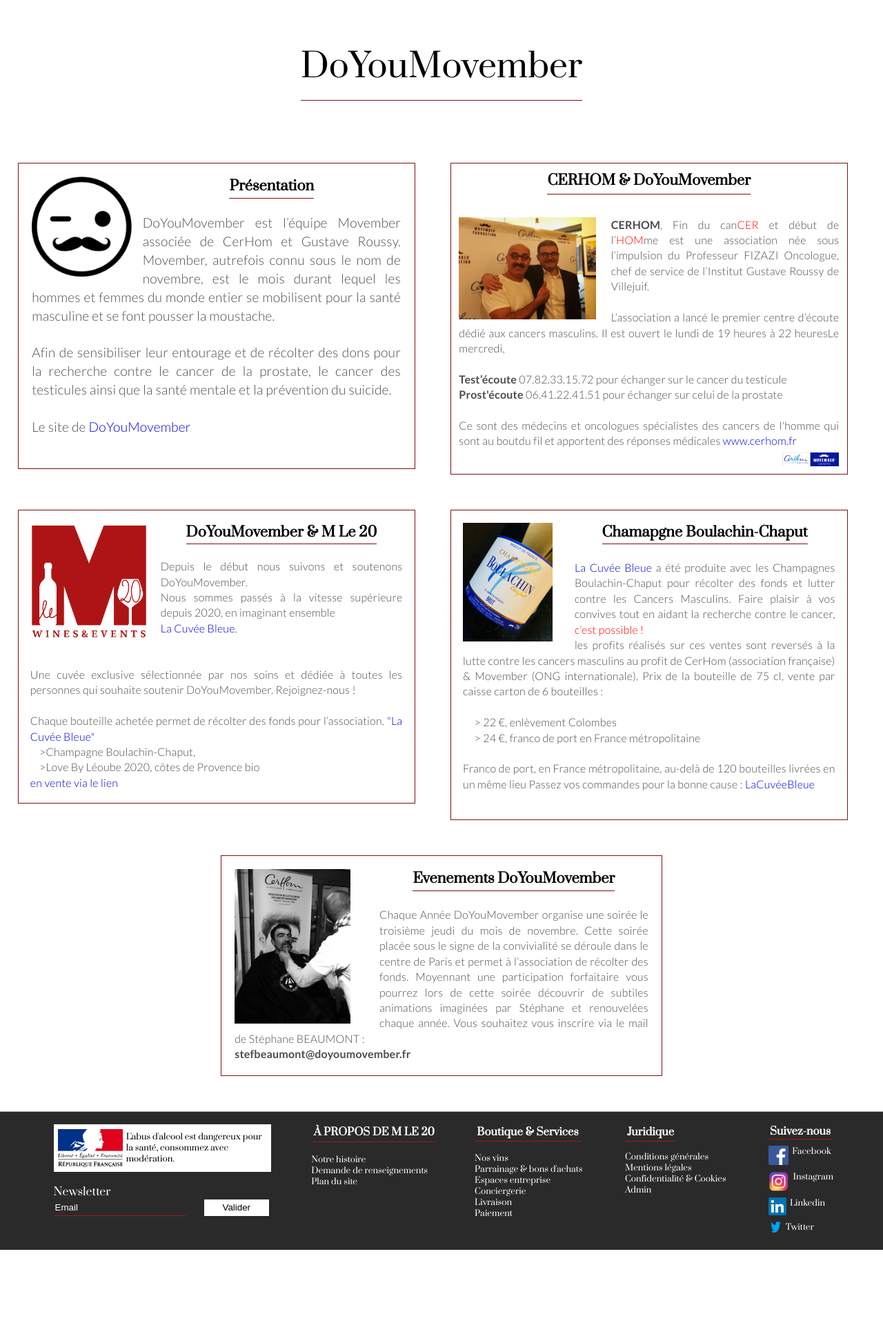
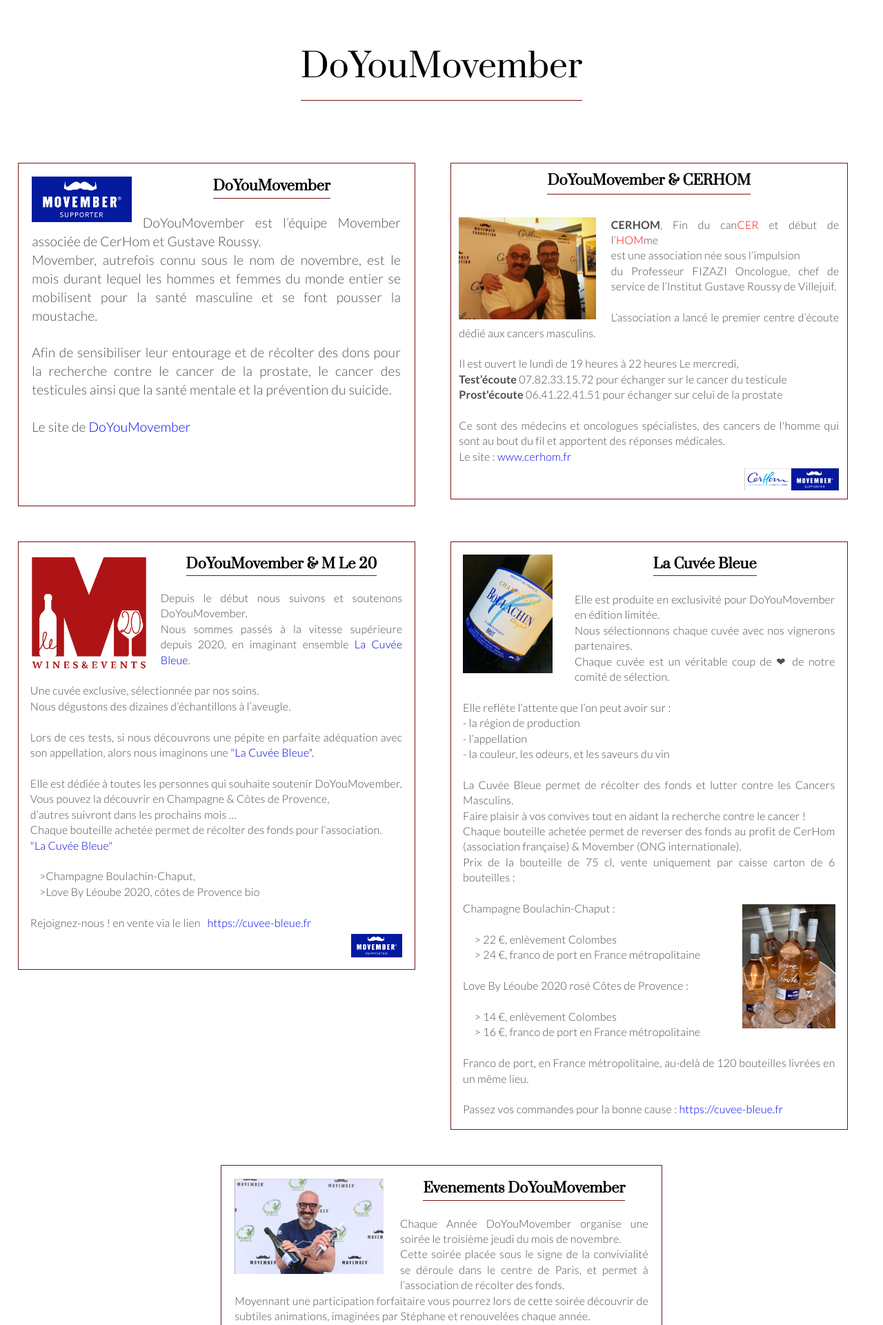
Before and after one commit to robLittiere/Mle20, a PHP site: page /public/Partenariat/movember/movember.php in a window 1280 px wide. Shown: the part 310-2231 px from the top of the page at 69% size. Before the commit the page ends 2122 px from the top, so only its background shows below. Run offline with PHP 8.4, Linux system fonts and the light colour scheme; some libraries are stand-ins or nearby versions; some web fonts are replaced.

Commit message:
clean doyoumovember

```diff
--- a/public/Partenariat/movember/css/movember.css
+++ b/public/Partenariat/movember/css/movember.css
@@ -66,6 +66,30 @@ background-color: white;
   width: 90%;
 }
 
+.logomov{
+  float: right;
+  padding-top: 1%;
+  display: flex;
+  justify-content: flex-end;
+  max-width: 25%;
+}
+
+.logomov img{
+  width: 55%;
+}
+
+.bottleléoube{
+  float: right;
+  padding-top: 1%;
+  display: flex;
+  justify-content: flex-end;
+  max-width: 25%;
+}
+
+.bottleléoube img{
+  width: 100%;
+}
+
 .logoCerhom{
   float: right;
   padding-top: 1%;
@@ -74,7 +98,7 @@ background-color: white;
   max-width: 25%;
 }
 .logoCerhom img{
-  width: 60%;
+  width: 100%;
 }
 .block_cerhom{
   display: flex;
@@ -147,12 +171,23 @@ background-color: white;
   padding: 2% 0% 4% 25%;
   max-width: 50%;
 }
-.VM_picture{
+.S_picture{
   float: left;
-  max-width: 35%;
+  max-width: 40%;
 }
-.VM_picture img{
-  width: 80%;
+.S_picture img{
+  width: 90%;
+}
+
+.SD_picture{
+  float: right;
+  padding-top: 1%;
+  display: flex;
+  justify-content: flex-end;
+  max-width: 40%;
+}
+.SD_picture img{
+  width: 100%;
 }
 .block_event{
   display: flex;
--- a/public/Partenariat/movember/movember.php
+++ b/public/Partenariat/movember/movember.php
@@ -62,22 +62,24 @@
 
                     <div class="descript_logoMov">
                         <div class="logomovember">
-                            <img src="../../assets/LogoMov.png" alt="logoMovember">
+                            <img src="../../assets/MovemberLogo.png" alt="logoMovember">
                         </div>
 
                         <div class="movember__container_logoMov">
                             <div class="movember__baseline_logoMov">
-                                <h2>Présentation</h2>
+                                <h2>DoYouMovember</h2>
                             </div>
                         </div>
                         <p>
-                            DoYouMovember est l’équipe Movember associée de CerHom et Gustave Roussy.
+                            DoYouMovember est l’équipe Movember associée de CerHom et Gustave Roussy.<br>
                             Movember, autrefois connu sous le nom de novembre, est le mois durant lequel les
                             hommes et femmes du monde entier se mobilisent pour la santé masculine et se font
                             pousser la moustache.<br><br>Afin de sensibiliser leur entourage et de récolter des dons
                             pour la recherche contre le cancer de la prostate, le cancer des testicules ainsi
                             que la santé mentale et la prévention du suicide.<br><br>
+
                             Le site de <a href="https://fr.movember.com/">DoYouMovember</a>
+                            <br><br>
                             <br><br>
                         </p>
                     </div>
@@ -91,7 +93,7 @@
 
                         <div class="movember__container_cerhom">
                             <div class="movember__baseline_cerhom">
-                                <h2>CERHOM & DoYouMovember</h2>
+                                <h2>DoYouMovember & CERHOM </h2>
                             </div>
                         </div>
 
@@ -102,21 +104,22 @@
 
                         <div class="cerhomCenter">
                             <P>
-                                <b>CERHOM</b>, Fin du can<font color='red'>CER</font> et début de l’<font color='red'>HOM</font>me est une association née sous l’impulsion du Professeur FIZAZI Oncologue,
+                                <b>CERHOM</b>, Fin du can<font color='red'>CER</font> et début de l’<font color='red'>HOM</font>me <br>est une association née sous l’impulsion<br> du Professeur FIZAZI Oncologue,
                                 chef de service de l’Institut Gustave Roussy de Villejuif.<br><br>
                             </P>
                             <p>
-                                L’association a lancé le premier centre d’écoute dédié aux cancers masculins.
-                                Il est ouvert le lundi de 19 heures à 22 heuresLe mercredi,<br><br>
+                                L’association a lancé le premier centre d’écoute dédié aux cancers masculins.<br><br>
+                                Il est ouvert le lundi de 19 heures à 22 heures Le mercredi,<br>
                                 <b>Test’écoute</b>  07.82.33.15.72 pour échanger sur le cancer du testicule<br>
                                 <b>Prost'écoute</b> 06.41.22.41.51 pour échanger sur celui de la prostate<br><br>
 
-                                Ce sont des médecins et oncologues spécialistes des cancers de l'homme qui sont au boutdu fil et apportent des réponses médicales <a href="http://cerhom.fr/">www.cerhom.fr</a>
+                                Ce sont des médecins et oncologues spécialistes, des cancers de l'homme qui sont au bout du fil et apportent des réponses médicales.<br>
+                                Le site : <a href="http://cerhom.fr/">www.cerhom.fr</a>
                             </p>
                         </div>
 
                         <div class="logoCerhom">
-                            <img src="../assets/logo CERHOM X MOVEMBER.png"  alt="logocerhom movember">
+                            <img src="../../assets/logo CERHOM X MOVEMBER.png"  alt="logocerhom movember">
                         </div>
                     </div>
                 </div>
@@ -136,15 +139,22 @@
                         </div>
                         <p>
                             Depuis le début nous suivons et soutenons DoYouMovember.<br>Nous sommes passés à la vitesse
-                            supérieure depuis 2020, en imaginant ensemble<br> <font color='#0000CD'>La Cuvée Bleue</font>.<br><br><br>
-                            Une cuvée exclusive sélectionnée par nos soins et dédiée à toutes les personnes qui souhaite soutenir DoYouMovember. Rejoignez-nous !<br><br>
-                            Chaque bouteille achetée permet de récolter des fonds pour l’association.
-                                <font color='#0000CD'>"La Cuvée Bleue"</font><br>
+                            supérieure depuis 2020, en imaginant ensemble <font color='#0000CD'>La Cuvée Bleue</font>.<br><br>
+                            Une cuvée exclusive, sélectionnée par nos soins.<br> Nous dégustons des dizaines d’échantillons à l’aveugle.<br><br>
+                            Lors de ces tests, si nous découvrons une pépite en parfaite adéquation avec son appellation, alors nous imaginons une <font color='#0000CD'>"La Cuvée Bleue".</font><br><br>
+                            Elle est dédiée à toutes les personnes qui souhaite soutenir DoYouMovember.<br>
+                            Vous pouvez la découvrir en Champagne & Côtes de Provence,<br> d’autres suivront dans les prochains mois …<br>
+                            Chaque bouteille achetée permet de récolter des fonds pour l’association.<br>
+                                <font color='#0000CD'>"La Cuvée Bleue"</font><br><br>
 
                             &nbsp&nbsp&nbsp&nbsp>Champagne Boulachin-Chaput,<br>
-                            &nbsp&nbsp&nbsp&nbsp>Love By Léoube 2020, côtes de Provence bio<br>
-                            <font color='#0000CD'>en vente via le lien</font>
+                            &nbsp&nbsp&nbsp&nbsp>Love By Léoube 2020, côtes de Provence bio<br><br>
+                            Rejoignez-nous ! en vente via le lien &nbsp <font color='#0000CD'> <a href="https://cuvee-bleue.fr">https://cuvee-bleue.fr</a></font>
                         </p>
+
+                        <div class="logomov">
+                            <img src="../../assets/MovemberLogo.png"  alt="logo movember">
+                        </div>
                     </div>
                 </div>
             </div>
@@ -158,25 +168,36 @@
                         </div>
                         <div class="movember__container_bottle">
                             <div class="movember__baseline_bottle">
-                                <h2>Chamapgne Boulachin-Chaput</h2>
+                                <h2>La Cuvée Bleue</h2>
                             </div>
                         </div>
-                        <div class="bottleCenter">
-                            <p>
-                                <font color='#0000CD'>La Cuvée Bleue</font> a été produite avec les Champagnes Boulachin-Chaput pour récolter des fonds et lutter contre les Cancers Masculins.
-                                Faire plaisir à vos convives tout en aidant la recherche contre le cancer, <font color ='red'>c’est possible !</font><br>
-                            </p>
+                        <p>
+                        Elle est produite en exclusivité pour DoYouMovember en édition limitée.<br>
+                        Nous sélectionnons chaque cuvée avec nos vignerons partenaires.<br>
+                        Chaque cuvée est un véritable coup de ❤ de notre comité de sélection.<br><br>
+                        Elle reflète l’attente que l’on peut avoir sur :<br>
+                        - la région de production<br>
+                        - l’appellation<br>
+                        - la couleur, les odeurs, et les saveurs du vin<br><br>
+                        La Cuvée Bleue permet de récolter des fonds et lutter contre les Cancers Masculins.<br>
+                        Faire plaisir à vos convives tout en aidant la recherche contre le cancer !<br>
+                        Chaque bouteille achetée permet de reverser des fonds au profit de CerHom (association française) & Movember (ONG internationale).<br>
+                        Prix de la bouteille de 75 cl, vente uniquement par caisse carton de 6 bouteilles :<br><br>
+                        </p>
+
+                        <div class="bottleléoube">
+                            <img src="../../assets/léoube.jpg"  alt="bottle leoube">
                         </div>
+
                         <p>
-                            les profits réalisés sur ces ventes sont reversés à la lutte contre les cancers masculins au profit
-                            de CerHom (association française)  & Movember (ONG internationale).
-                            Prix de la bouteille de 75 cl, vente par caisse carton de 6 bouteilles :<br><br>
-                            &nbsp&nbsp&nbsp&nbsp > 22 €, enlèvement Colombes<br>
-                            &nbsp&nbsp&nbsp&nbsp > 24 €, franco de port en France métropolitaine<br>
-                            <br>
-                            Franco de port, en France métropolitaine, au-delà de 120 bouteilles livrées en un même lieu
-                            Passez vos commandes pour la bonne cause : <a href="http://bit.ly/champagneCuveeBleue">LaCuvéeBleue</a>
-                            <br><br>
+                        Champagne Boulachin-Chaput :<br><br>
+                        &nbsp&nbsp&nbsp&nbsp > 22 €, enlèvement Colombes<br>
+                        &nbsp&nbsp&nbsp&nbsp > 24 €, franco de port en France métropolitaine<br><br>
+                        Love By Léoube 2020 rosé Côtes de Provence :<br><br>
+                        &nbsp&nbsp&nbsp&nbsp > 14 €, enlèvement Colombes<br>
+                        &nbsp&nbsp&nbsp&nbsp > 16 €, franco de port en France métropolitaine<br><br>
+
+                        Franco de port, en France métropolitaine, au-delà de 120 bouteilles livrées en un même lieu.<br><br> Passez vos commandes pour la bonne cause : <font color='#0000CD'> <a href="https://cuvee-bleue.fr">https://cuvee-bleue.fr</a></font>
                         </p>
                     </div>
                 </div>
@@ -185,8 +206,8 @@
         <div class="content_event">
             <div class="block_event">
                 <div class="descript_event">
-                    <div class="VM_picture">
-                        <img src="../../assets/Vincent_Moustache.jpg" alt="Vincent Moustache">
+                    <div class="S_picture">
+                        <img src="../../assets/Stephane.png" alt="Stephane">
                     </div>
                     <div class="movember__container_event">
                         <div class="movember__baseline_event">
@@ -194,10 +215,16 @@
                         </div>
                     </div>
                     <p>
-                        Chaque Année DoYouMovember organise une soirée le troisième jeudi du mois de novembre.
-                        Cette soirée placée sous le signe de la convivialité se déroule dans le centre de Paris et permet à l’association de récolter des fonds. Moyennant une participation forfaitaire vous pourrez
-                        lors de cette soirée découvrir de subtiles animations imaginées par Stéphane et renouvelées chaque année.
-                        Vous souhaitez vous inscrire via le mail de Stéphane BEAUMONT :<br> <strong>stefbeaumont@doyoumovember.fr</strong>
+                        Chaque Année DoYouMovember organise une soirée le troisième jeudi du mois de novembre.<br>
+                        Cette soirée placée sous le signe de la convivialité se déroule dans le centre de Paris, et permet à l’association de récolter des fonds.<br>
+                        Moyennant une participation forfaitaire vous pourrez lors de cette soirée découvrir de subtiles animations, imaginées par Stéphane et renouvelées chaque année.<br><br>
+                    </p>
+                    <div class="SD_picture">
+                        <img src="../../assets/Stephane2.png" alt="Stephane">
+                    </div>
+                    <br><br>
+                    <p>
+                        Vous souhaitez vous inscrire, via le mail de <br>Stéphane BEAUMONT :<br> <strong>stefbeaumont@doyoumovember.fr</strong>
                     </p>
                 </div>
             </div>
```
Also changed, not shown: public/assets/Léoube.jpg (added), public/assets/MovemberLogo.png (added), public/assets/Stephane.png (added), public/assets/Stephane2.png (added), public/assets/Vincent_Moustache.jpg (deleted).
